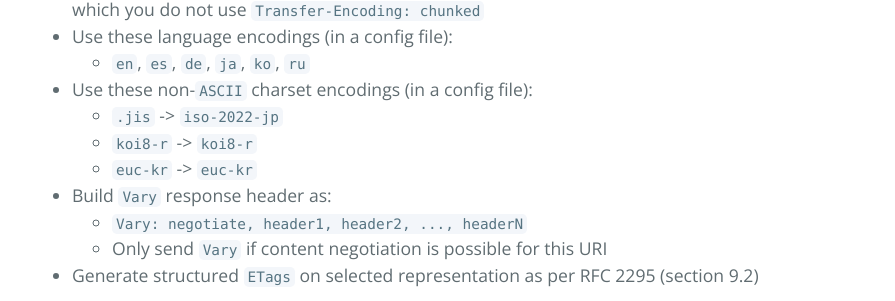
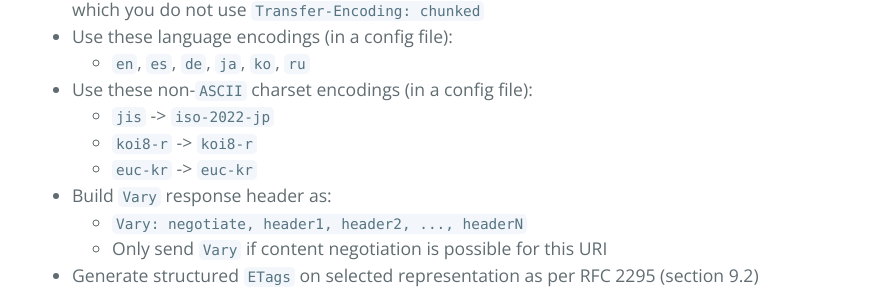
Before and after one commit to cs531-f19/cs531-f19.github.io, a Jekyll site: the page built from assignments/assignment-3.md, in a window 1280 px wide and 900 px high, scrolled down 1727 px. Shown: the part 151-452 px from the top of the window, without its empty margins (192-1087 px from the left). Built offline with Jekyll 4.4.1, drawn with Linux system fonts in a browser that asks for light colours; the repository's description, which GitHub fills in, is left out.

Commit message:
Fix a typo

```diff
--- a/assignments/assignment-3.md
+++ b/assignments/assignment-3.md
@@ -51,7 +51,7 @@ title: Assignment 3
 * Use these language encodings (in a config file):
   * `en`, `es`, `de`, `ja`, `ko`, `ru`
 * Use these non-`ASCII` charset encodings (in a config file):
-  * `.jis` -> `iso-2022-jp`
+  * `jis` -> `iso-2022-jp`
   * `koi8-r` -> `koi8-r`
   * `euc-kr` -> `euc-kr`
 * Build `Vary` response header as:
```
